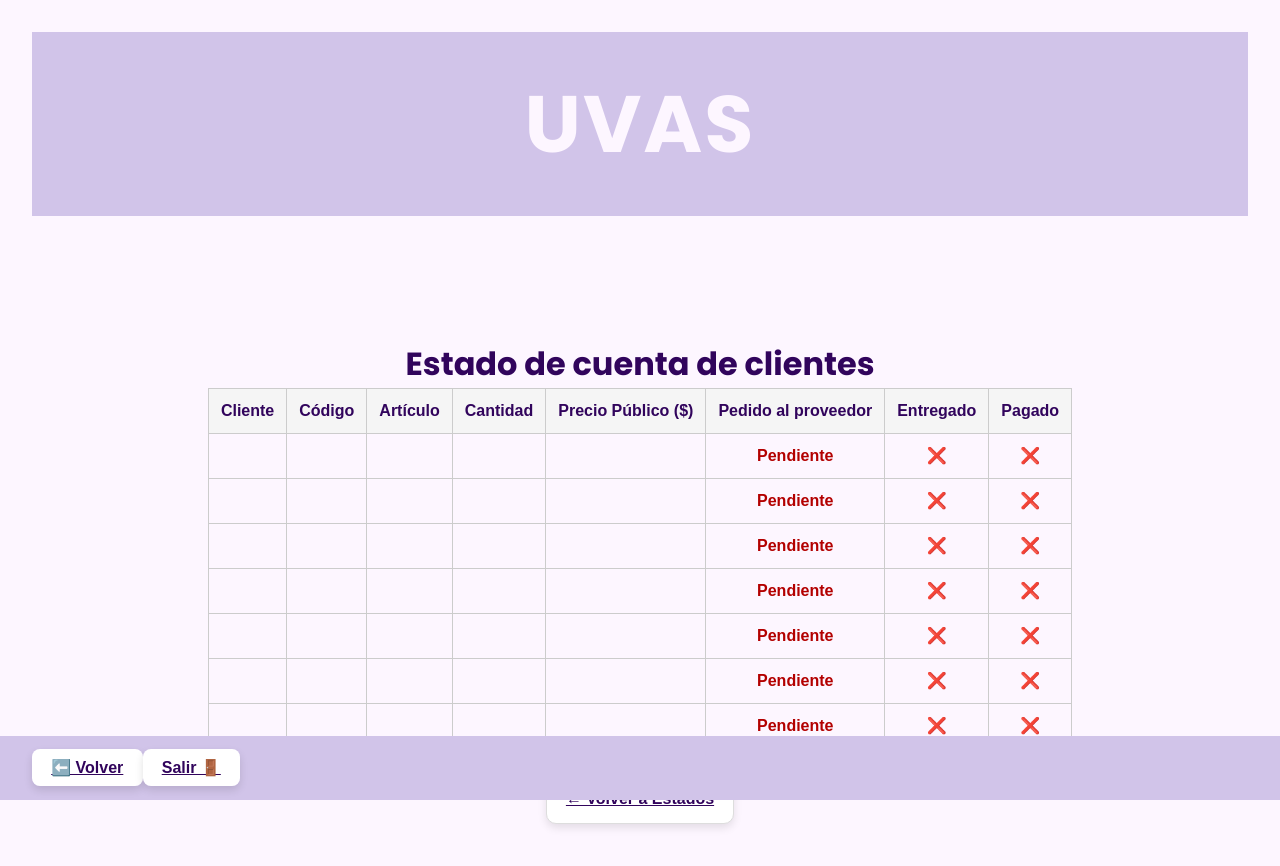
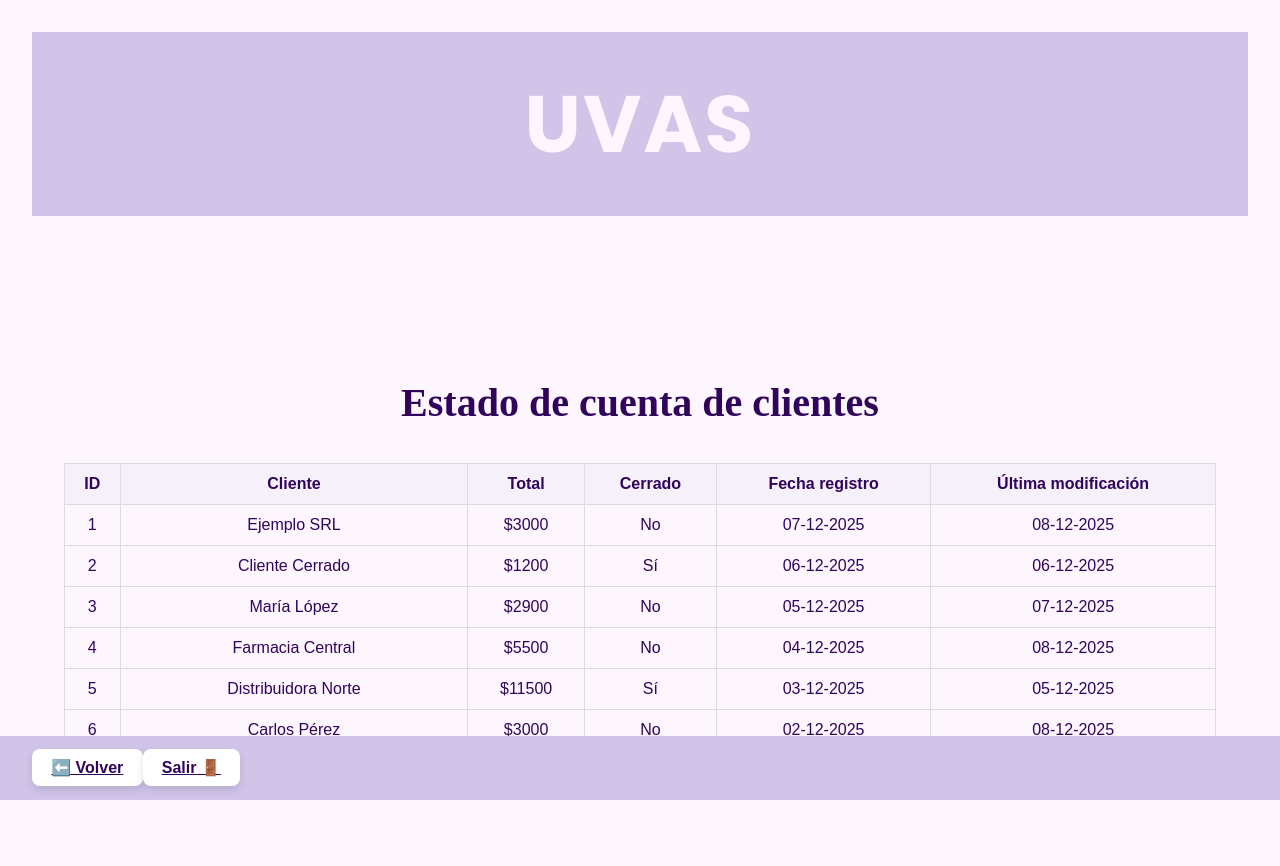
Before and after one commit to Tepienso/proyecto-6-mvp, a Next.js app: page /estados/clientes in a window 1280 px wide. Shown: the top 866 px of the page. Built offline with nearby package versions, Linux system fonts and the light colour scheme; a web font is replaced by a local one.

Commit message:
Fix tipos: uso de PedidoJson en estados y registro

```diff
--- a/src/app/estados/clientes/page.tsx
+++ b/src/app/estados/clientes/page.tsx
@@ -1,68 +1,41 @@
 "use client";
 
-import { useState } from "react";
-import Link from "next/link";
-import pedidos from "@/data/pedidos.json";       // ✅ Importamos los pedidos reales
-import { Pedido } from "@/types/pedidos";       // ✅ Importamos el tipo Pedido
+import React, { useState } from "react";
+import pedidos from "@/data/pedidos.json";
+import { PedidoJson } from "@/types/pedidos";
 
 export default function EstadoClientesPage() {
-  // Usamos directamente los pedidos importados
-  const [clientes] = useState<Pedido[]>(pedidos);
+  // Usamos directamente los pedidos importados desde pedidos.json
+  const [clientes] = useState<PedidoJson[]>(pedidos);
 
   return (
     <div className="page center-screen stack stack-gap-md">
-      <h1 className="titulo-seccion text-center">Estado de cuenta de clientes</h1>
+      <h2 className="tituloUva">Estado de cuenta de clientes</h2>
 
-      <div className="tabla-container">
-        <table className="tabla-ordenada">
+      <table className="tabla-pedidos" width="100%">
         <thead>
           <tr>
+            <th>ID</th>
             <th>Cliente</th>
-              <th>Código</th>
-              <th>Artículo</th>
-              <th>Cantidad</th>
-              <th>Precio Público ($)</th>
-              <th>Pedido al proveedor</th>
-              <th>Entregado</th>
-              <th>Pagado</th>
+            <th>Total</th>
+            <th>Cerrado</th>
+            <th>Fecha registro</th>
+            <th>Última modificación</th>
           </tr>
         </thead>
         <tbody>
-            {clientes.map((p) => (
-              <tr key={p.id}>
-                <td>{p.clienteNombre}</td>
-                <td>{p.codigo}</td>
-                <td>{p.articulo}</td>
-                <td>{p.cantidad}</td>
-                <td>{p.precioPublico}</td>
-                <td
-                  className={
-                    p.pedidoProveedor === "realizado"
-                      ? "estado-realizado"
-                      : "estado-pendiente"
-                  }
-                >
-                  {p.pedidoProveedor === "realizado" ? "Realizado" : "Pendiente"}
-                </td>
-                <td className={p.entregado ? "estado-realizado" : "estado-pendiente"}>
-                  {p.entregado ? "✅" : "❌"}
-                </td>
-                <td className={p.pagado ? "estado-realizado" : "estado-pendiente"}>
-                  {p.pagado ? "✅" : "❌"}
-                </td>
+          {clientes.map((c) => (
+            <tr key={c.id}>
+              <td>{c.id}</td>
+              <td>{c.cliente}</td>
+              <td>${c.total}</td>
+              <td>{c.cerrado ? "Sí" : "No"}</td>
+              <td>{c.fechaRegistro}</td>
+              <td>{c.ultimaModificacion}</td>
             </tr>
           ))}
         </tbody>
       </table>
     </div>
-
-      <Link
-        href="/estados"
-        className="btn btn-volver"
-        style={{ marginTop: "1.5rem" }}
-      >
-        ← Volver a Estados
-      </Link>
-    </div>
   );
 }
```
Also changed, not shown: src/app/estados/page.tsx (+31 -10 lines), src/app/registro_pedido/page.tsx (+40 -13 lines), src/types/pedidos.ts (+30 -15 lines). Lines whose indentation alone changed are shown as unchanged.
